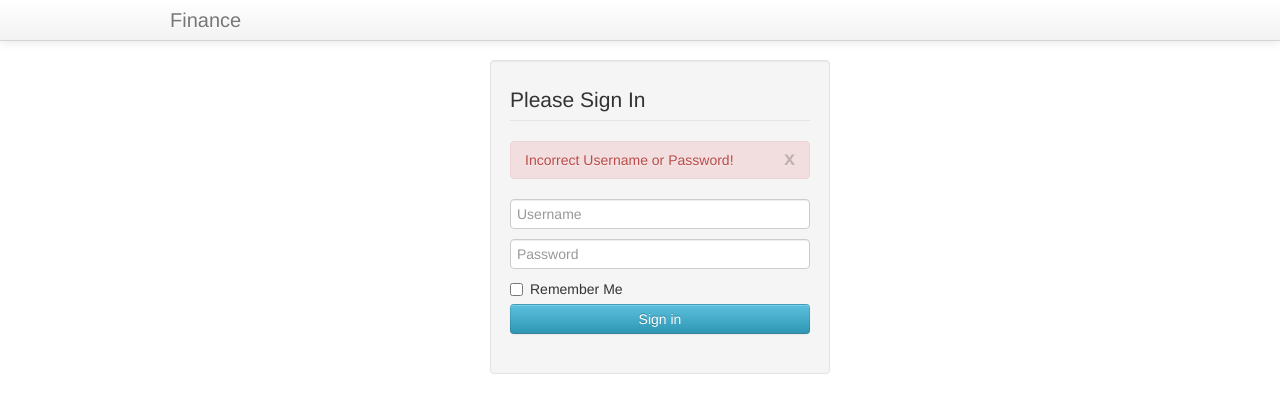
After one commit to reinbach/finance, a Python web app: template website/finance/templates/login.html in a window 1280 px wide. The commit adds this page. Shown: the top 413 px of the page. Run offline with Jinja, Linux system fonts and the light colour scheme; the template is opened without the code that fills it, so the values that code supplies are empty.

Commit message:
added base templates and initial url handler for website

```diff
--- /dev/null
+++ b/website/finance/core/views.py
@@ -0,0 +1,4 @@
+from shortcuts import request_to_response
+
+def home(request):
+    return request_to_response(request, "login.html", {})
--- /dev/null
+++ b/website/finance/templates/index.html
@@ -0,0 +1,5 @@
+{% extends "layout.html" %}
+
+{% block content %}
+   <p>content needed...</p>
+{% endblock content %}
--- /dev/null
+++ b/website/finance/templates/layout.html
@@ -0,0 +1,28 @@
+<!DOCTYPE html>
+<html xmlns="http://www.w3.org/1999/xhtml" xml:lang="en" lang="en">
+  <head>
+    <title>Finance</title>
+    <link rel="stylesheet" href="{{ STATIC_URL }}css/bootstrap.min.css" type="text/css" media="screen" />
+    <script type="text/javascript" src="{{ STATIC_URL }}js/jquery-1.8.3.min.js"></script>
+    <script type="text/javascript" src="{{ STATIC_URL }}js/bootstrap.js"></script>
+    {% block header_js %}{% endblock header_js %}
+    <style type="text/css" media="screen">
+      body { padding-top: 60px; }
+    </style>
+</head>
+  <body>
+    <div class="navbar navbar-fixed-top">
+      <div class="navbar-inner">
+	<div class="container">
+	  <a class="brand" href="/">Finance</a>
+	</div>
+      </div>
+    </div>
+    <div class="container">
+      <section id="main">
+	{% block content %}{% endblock content %}
+      </section>
+    </div>
+    {% block page_js %}{% endblock page_js %}
+  </body>
+</html>
--- /dev/null
+++ b/website/finance/templates/login.html
@@ -0,0 +1,20 @@
+{% extends "layout.html" %}
+
+{% block content %}
+    <div class="row">
+      <div class="span4 offset4 well">
+        <legend>Please Sign In</legend>
+        <div class="alert alert-error">
+          <a class="close" data-dismiss="alert" href="#">x</a>Incorrect Username or Password!
+        </div>
+        <form method="POST" action="" accept-charset="UTF-8">
+          <input type="text" id="username" class="span4" name="username" placeholder="Username">
+          <input type="password" id="password" class="span4" name="password" placeholder="Password">
+          <label class="checkbox">
+            <input type="checkbox" name="remember" value="1"> Remember Me
+          </label>
+          <button type="submit" name="submit" class="btn btn-info btn-block">Sign in</button>
+        </form>
+      </div>
+    </div>
+{% endblock content %}
--- a/website/finance/urls.py
+++ b/website/finance/urls.py
@@ -7,9 +7,9 @@ admin.autodiscover()
 
 urlpatterns = patterns(
     '',
-    (r'^robots.txt$', direct_to_template, {'template':'robots.txt', 'mimetype':'text/plain'}),
+    url(r'^robots.txt$', direct_to_template, {'template':'robots.txt', 'mimetype':'text/plain'}),
     url(r'^admin/', include(admin.site.urls)),
-    # url(r'^$', 'core.views.home', name='home'),
+    url(r'^$', 'core.views.home', name='home'),
 )
 
 urlpatterns += staticfiles_urlpatterns()
```
Also changed, not shown: website/finance/templates/404.html (+9 -1 lines).
